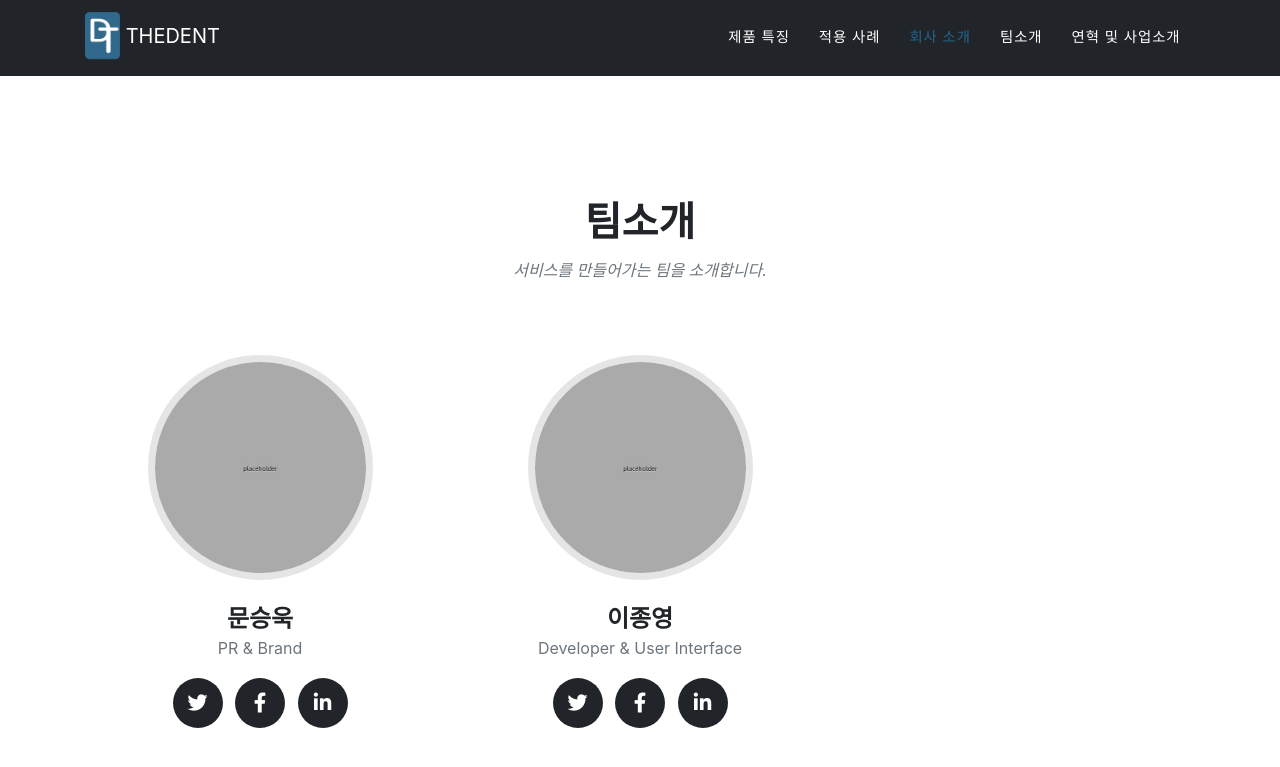
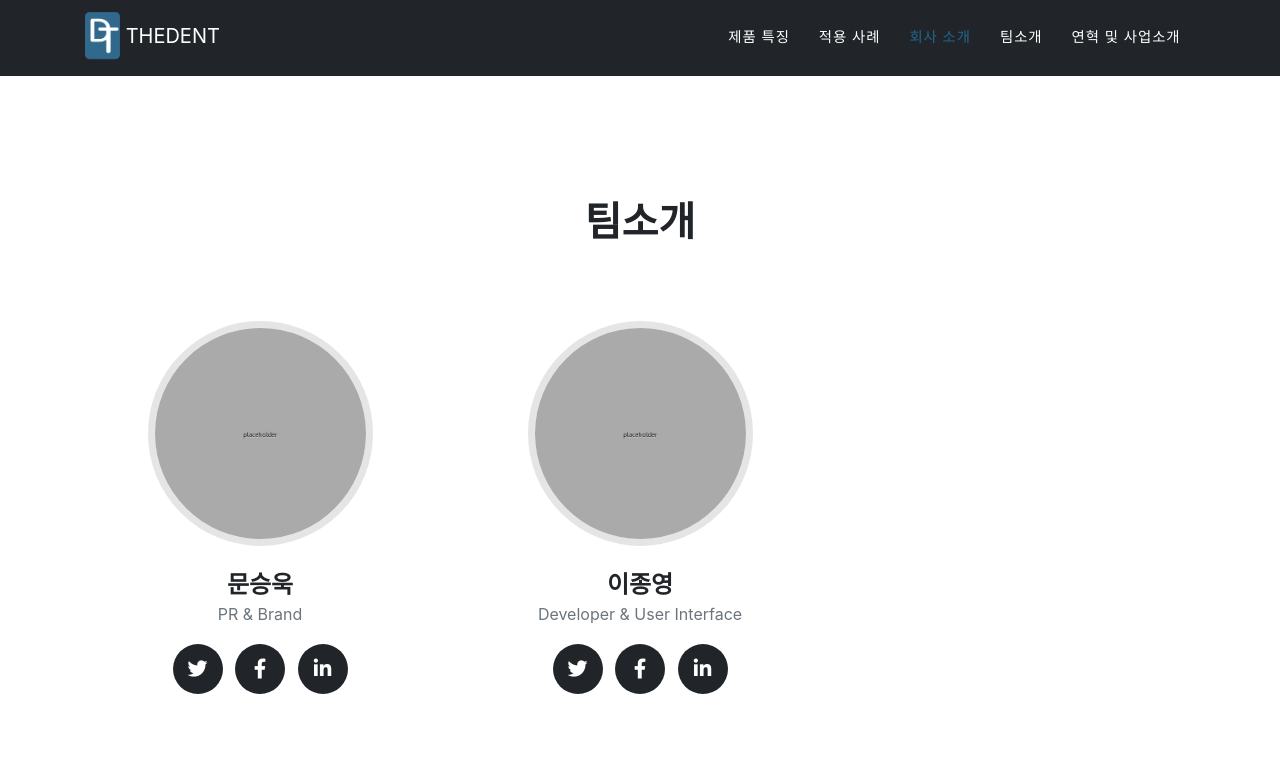
Before and after one commit to thedent-kr/thedent-kr.github.io, a Jekyll site: the page built from index.md, in a window 1280 px wide and 900 px high, scrolled down 2467 px. Shown: the top 767 px of the window. Built offline with Jekyll 4.4.1, drawn with Linux system fonts in a browser that asks for light colours; some web fonts are replaced.

Commit message:
Update sitetext.yml

```diff
--- a/_data/sitetext.yml
+++ b/_data/sitetext.yml
@@ -214,7 +214,7 @@ ko: &DEFAULT_KO
 
   team:
     title: "팀소개"
-    text: "서비스를 만들어가는 팀을 소개합니다."
+    text: ""
     subtext: ""
     section: team
     people:
```
